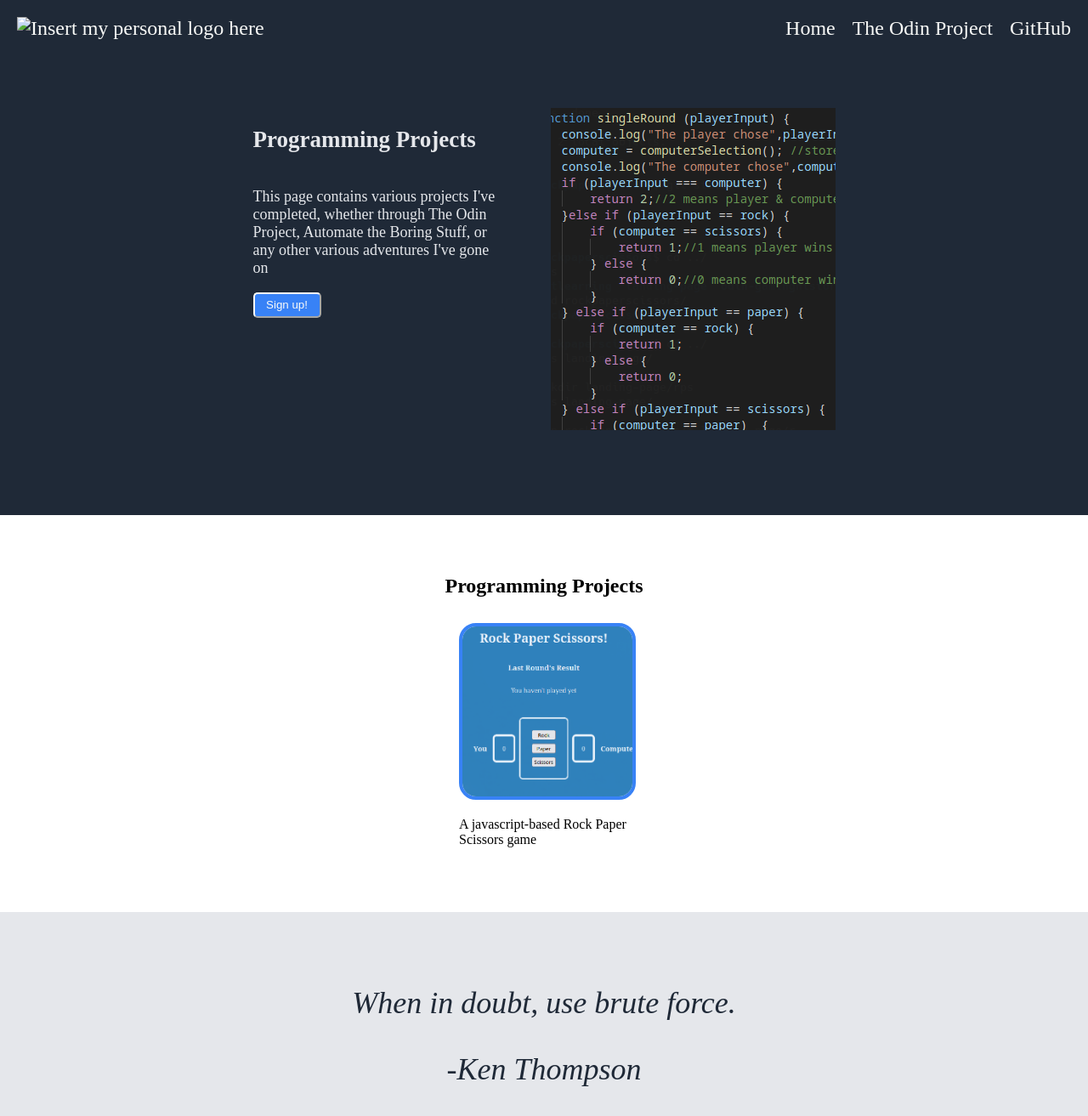
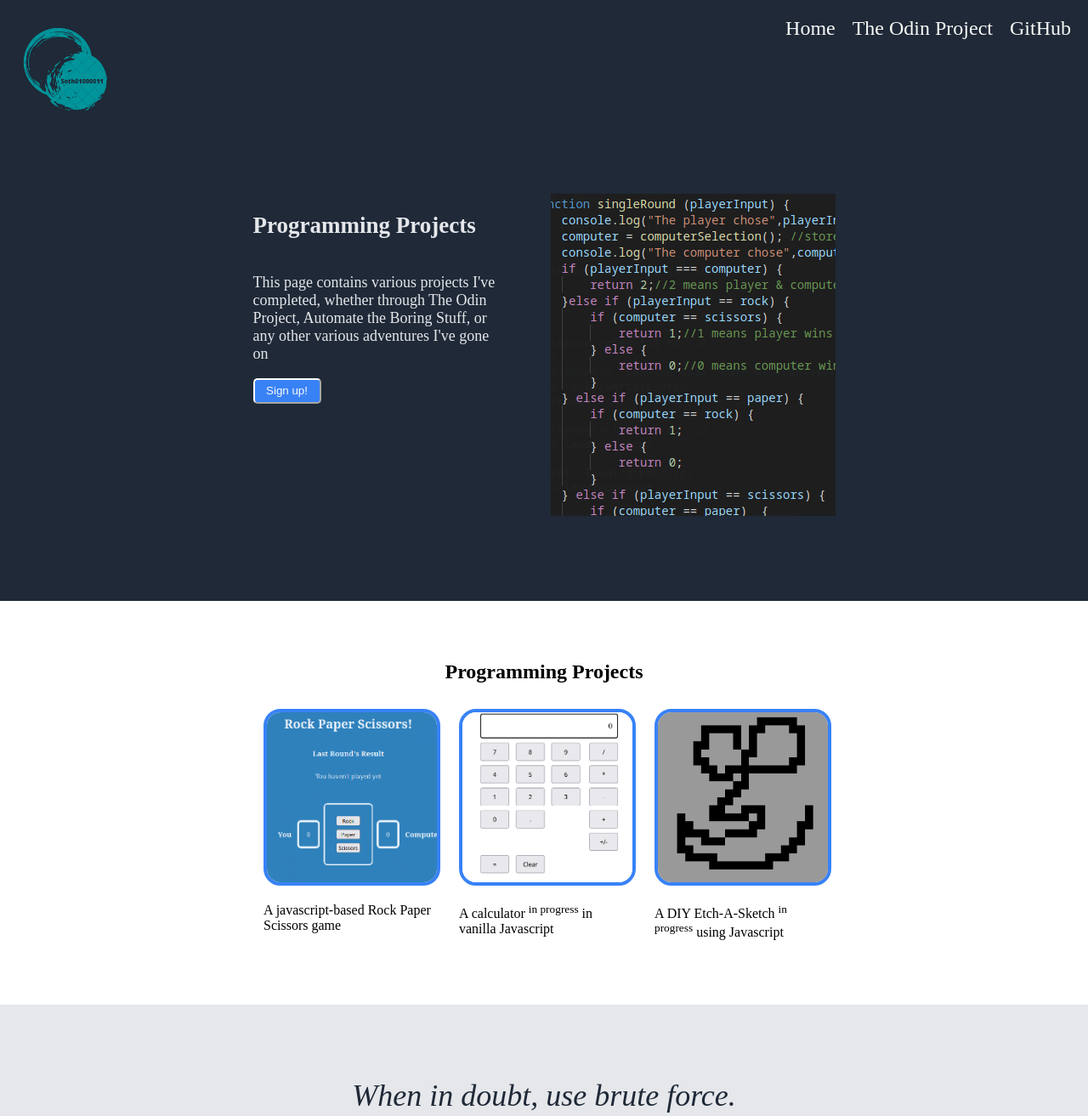
Before and after one commit to SethCasey/landing-page, a plain HTML site: page programmingpages/progprojects.html in a window 1280 px wide. Shown: the top 1313 px of the page at 85% size. Drawn offline with Linux system fonts and the light colour scheme.

Commit message:
Updated programming section, tweaked CSS on automotive section

```diff
--- a/autoProjectPages/autoProjects.css
+++ b/autoProjectPages/autoProjects.css
@@ -3,10 +3,9 @@ a {
 }
 
 body {
-    height: 100%;
     display: grid;
-    grid-template-rows: 1fr 8fr 1fr;
-    grid-template-columns: 15% 85%;
+    grid-template-rows: 1fr 4fr 1fr;
+    grid-template-columns: minmax(125px, 10%) 90%;
     margin: 0;
 }
 
@@ -32,8 +31,9 @@ header > img {
     grid-column: 1;
     grid-row: 2 / -1;
     display: grid;
-    grid-template-rows: repeat(auto-fit, clamp(100px, 5vw, 150px));
-    gap: 20px;
+    grid-template-rows: repeat(auto-fit, 75px);
+    grid-template-columns: minmax(125px, 5vw);
+    gap: 10px;
     padding: 10px;
 }
 
@@ -47,12 +47,14 @@ header > img {
     margin: 20px;
     display: grid;
     grid-column: 2;
-    grid-template-columns: repeat(auto-fit, minmax(200px, 1fr));
+    grid-template-columns: repeat(auto-fit, 200px);
     grid-template-rows: repeat(auto-fit, minmax(200px, 1fr));
+    gap: 40px;
 }
 
 .project > p {
     margin: 10px;
+    max-width: 200px;
 }
 
 .project>img {
--- a/programmingpages/progprojects.html
+++ b/programmingpages/progprojects.html
@@ -10,7 +10,7 @@
 <body>
     <div class="introduction">
         <header>
-            <img src="" alt="Insert my personal logo here">
+            <img src="../images/logo.png" alt="Insert my personal logo here">
             <div class="right-links">
                 <!---insert stuff here man-->
                 <a href="../index.html">Home</a>
@@ -48,6 +48,20 @@
                     A javascript-based Rock Paper Scissors game
                 </p>
             </div>
+            <div class="project">
+                <a href="calculator/calc.html">
+                    <img class="boxed" src="images/calculator.png" alt="A
+                    Screenshot of my Calculator in Javascript">
+                    <p>A calculator <sup>in progress</sup> in vanilla Javascript</p>
+                </a>
+            </div>
+            <div class="project">
+                <a href="etchasketch/etchasketch.html">
+                    <img class="boxed" src="images/etchAsketch.png"
+                    alt="A DIY Etch-A-Sketch">
+                    <p>A DIY Etch-A-Sketch <sup>in progress</sup> using Javascript</p>
+                </a>
+            </div>
         </div>
     </div>
     <div class="quote">
--- a/programmingpages/style.css
+++ b/programmingpages/style.css
@@ -3,6 +3,10 @@ body {
     flex-direction: column;
     margin: 0;
 
+}
+
+a > p {
+    color: black;
 }
 
 .introduction {
@@ -16,6 +20,10 @@ header {
     display: flex;
     font-size: 24px;
     color: #F9FAF8;
+}
+
+header > img {
+    max-width: 10vw;
 }
 
 .right-links {
```
Also changed, not shown: autoProjectPages/02ObdReader/ObdReader.html (+12 -0 lines), autoProjectPages/autoProjects.html (+1 -0 lines), programmingpages/images/calculator.png (added), programmingpages/images/etchAsketch.png (added).
